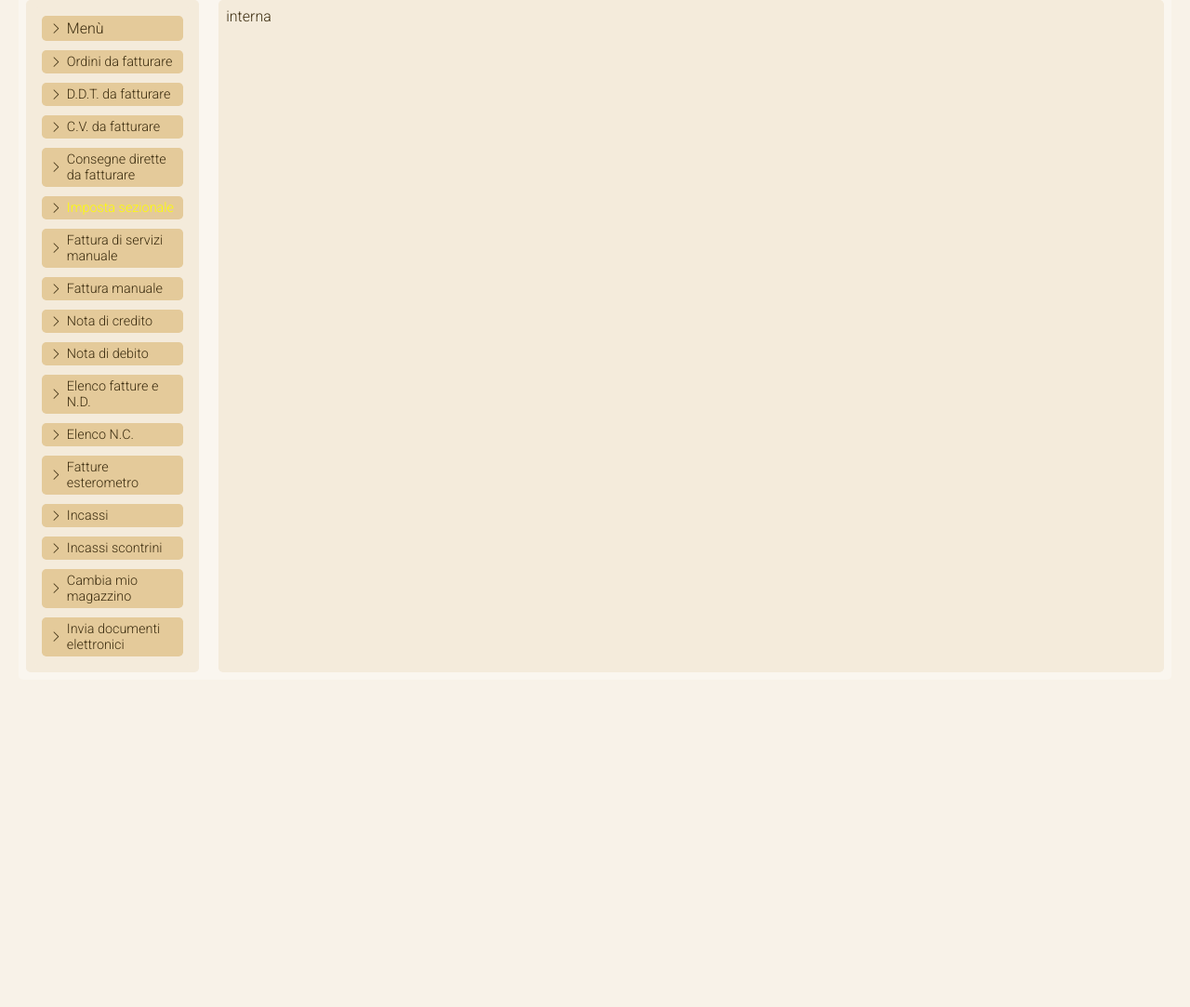
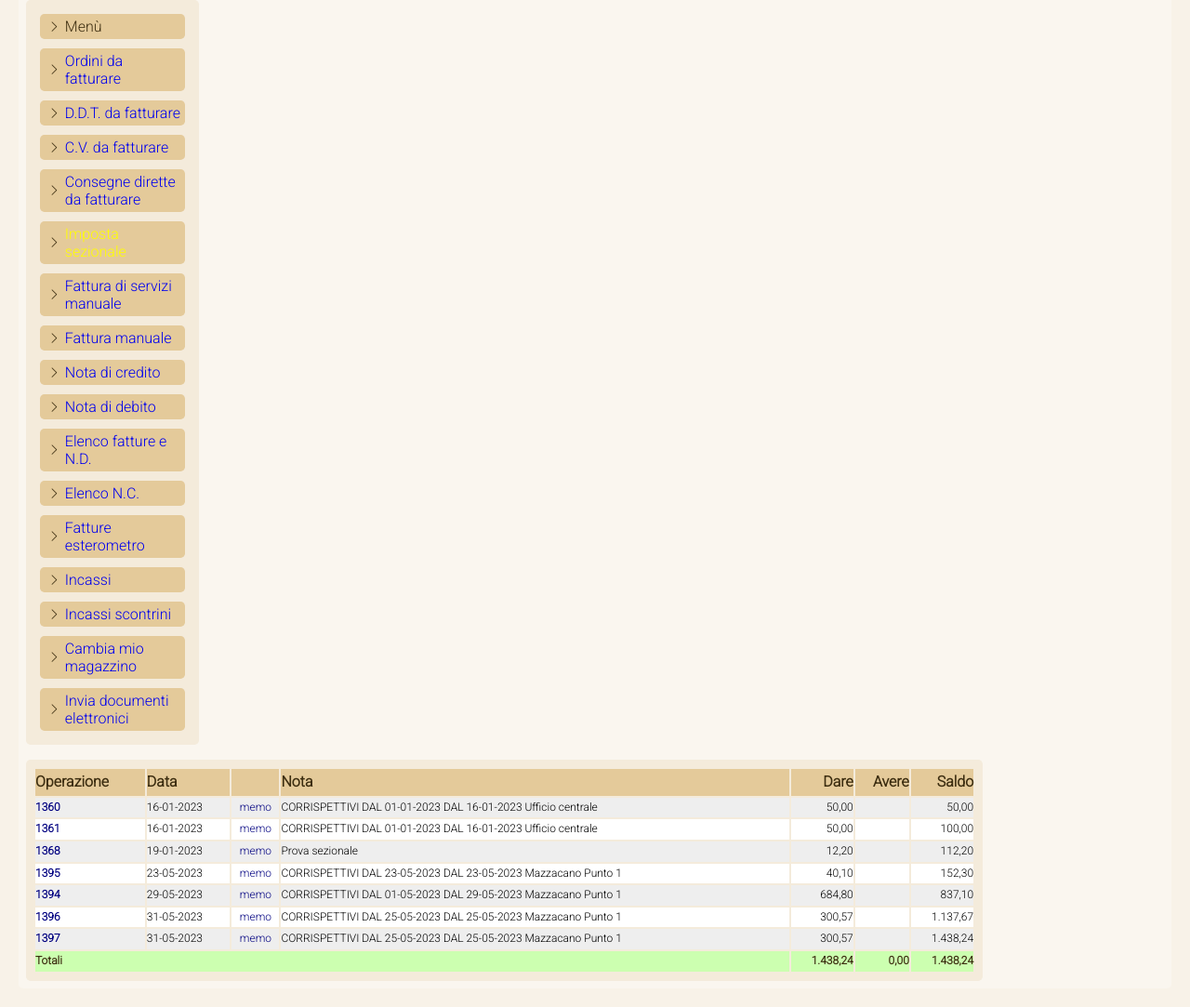
Before and after one commit to reginaldogomes/dittaweb, a website: page public/index.html in a window 1280 px wide. Shown: the part 340-1423 px from the top of the page at 93% size. Before the commit the page ends 1091 px from the top, so only its background shows below. Drawn offline with nearby package versions, Linux system fonts and the light colour scheme.

Commit message:
table add custom

```diff
--- a/public/index.html
+++ b/public/index.html
@@ -100,8 +100,7 @@
           </tbody>
         </table>
       </div>
-      <div class="regola">
-        <div class="menu-search">
+      <div class="comando">
         <table border="0" onclick="ClearMyTimeInterval();">
           <tbody>
             <tr>
@@ -179,8 +178,135 @@
           </tbody>
         </table>
       </div>
+      <div class="lavoro">
+
+
+        <table class="listato">
+          <tbody>
+            <tr class="titolo">
+              <td><strong>Operazione</strong></td>
+              <td><strong>Data</strong></td>
+              <td></td>
+              <td><strong>Nota</strong></td>
+              <td align="right"><strong>Dare</strong></td>
+              <td align="right"><strong>Avere</strong></td>
+              <td align="right"><strong>Saldo</strong></td>
+            </tr>
+            <tr bgcolor="#EEEEEE" class="riga">
+              <td><a class="link"
+                  href="javascript:NamedWindow('cont_mostraope.php?nope=1360&amp;csc=21.10',800,400,'mostraope')"><b>1360</b></a>
+              </td>
+              <td>16-01-2023</td>
+              <td align="center"><a
+                  href="javascript:NamedWindow('cont_memo.php?ope=1360&amp;caus=VEND&amp;conto=21.10&amp;campo=m_1',600,300,'promemoria')"
+                  class="link">
+                  <div id="m_1">memo</div>
+                </a></td>
+              <td>CORRISPETTIVI DAL 01-01-2023 DAL 16-01-2023 Ufficio centrale</td>
+              <td align="right">50,00</td>
+              <td>&nbsp;</td>
+              <td align="right">50,00</td>
+            </tr>
+            <tr bgcolor="#FFFFFF" class="riga">
+              <td><a class="link"
+                  href="javascript:NamedWindow('cont_mostraope.php?nope=1361&amp;csc=21.10',800,400,'mostraope')"><b>1361</b></a>
+              </td>
+              <td>16-01-2023</td>
+              <td align="center"><a
+                  href="javascript:NamedWindow('cont_memo.php?ope=1361&amp;caus=VEND&amp;conto=21.10&amp;campo=m_2',600,300,'promemoria')"
+                  class="link">
+                  <div id="m_2">memo</div>
+                </a></td>
+              <td>CORRISPETTIVI DAL 01-01-2023 DAL 16-01-2023 Ufficio centrale</td>
+              <td align="right">50,00</td>
+              <td>&nbsp;</td>
+              <td align="right">100,00</td>
+            </tr>
+            <tr bgcolor="#EEEEEE" class="riga">
+              <td><a class="link"
+                  href="javascript:NamedWindow('cont_mostraope.php?nope=1368&amp;csc=21.10',800,400,'mostraope')"><b>1368</b></a>
+              </td>
+              <td>19-01-2023</td>
+              <td align="center"><a
+                  href="javascript:NamedWindow('cont_memo.php?ope=1368&amp;caus=VEND&amp;conto=21.10&amp;campo=m_3',600,300,'promemoria')"
+                  class="link">
+                  <div id="m_3">memo</div>
+                </a></td>
+              <td>Prova sezionale</td>
+              <td align="right">12,20</td>
+              <td>&nbsp;</td>
+              <td align="right">112,20</td>
+            </tr>
+            <tr bgcolor="#FFFFFF" class="riga">
+              <td><a class="link"
+                  href="javascript:NamedWindow('cont_mostraope.php?nope=1395&amp;csc=21.10',800,400,'mostraope')"><b>1395</b></a>
+              </td>
+              <td>23-05-2023</td>
+              <td align="center"><a
+                  href="javascript:NamedWindow('cont_memo.php?ope=1395&amp;caus=VEND&amp;conto=21.10&amp;campo=m_4',600,300,'promemoria')"
+                  class="link">
+                  <div id="m_4">memo</div>
+                </a></td>
+              <td>CORRISPETTIVI DAL 23-05-2023 DAL 23-05-2023 Mazzacano Punto 1</td>
+              <td align="right">40,10</td>
+              <td>&nbsp;</td>
+              <td align="right">152,30</td>
+            </tr>
+            <tr bgcolor="#EEEEEE" class="riga">
+              <td><a class="link"
+                  href="javascript:NamedWindow('cont_mostraope.php?nope=1394&amp;csc=21.10',800,400,'mostraope')"><b>1394</b></a>
+              </td>
+              <td>29-05-2023</td>
+              <td align="center"><a
+                  href="javascript:NamedWindow('cont_memo.php?ope=1394&amp;caus=VEND&amp;conto=21.10&amp;campo=m_5',600,300,'promemoria')"
+                  class="link">
+                  <div id="m_5">memo</div>
+                </a></td>
+              <td>CORRISPETTIVI DAL 01-05-2023 DAL 29-05-2023 Mazzacano Punto 1</td>
+              <td align="right">684,80</td>
+              <td>&nbsp;</td>
+              <td align="right">837,10</td>
+            </tr>
+            <tr bgcolor="#FFFFFF" class="riga">
+              <td><a class="link"
+                  href="javascript:NamedWindow('cont_mostraope.php?nope=1396&amp;csc=21.10',800,400,'mostraope')"><b>1396</b></a>
+              </td>
+              <td>31-05-2023</td>
+              <td align="center"><a
+                  href="javascript:NamedWindow('cont_memo.php?ope=1396&amp;caus=VEND&amp;conto=21.10&amp;campo=m_6',600,300,'promemoria')"
+                  class="link">
+                  <div id="m_6">memo</div>
+                </a></td>
+              <td>CORRISPETTIVI DAL 25-05-2023 DAL 25-05-2023 Mazzacano Punto 1</td>
+              <td align="right">300,57</td>
+              <td>&nbsp;</td>
+              <td align="right">1.137,67</td>
+            </tr>
+            <tr bgcolor="#EEEEEE" class="riga">
+              <td><a class="link"
+                  href="javascript:NamedWindow('cont_mostraope.php?nope=1397&amp;csc=21.10',800,400,'mostraope')"><b>1397</b></a>
+              </td>
+              <td>31-05-2023</td>
+              <td align="center"><a
+                  href="javascript:NamedWindow('cont_memo.php?ope=1397&amp;caus=VEND&amp;conto=21.10&amp;campo=m_7',600,300,'promemoria')"
+                  class="link">
+                  <div id="m_7">memo</div>
+                </a></td>
+              <td>CORRISPETTIVI DAL 25-05-2023 DAL 25-05-2023 Mazzacano Punto 1</td>
+              <td align="right">300,57</td>
+              <td>&nbsp;</td>
+              <td align="right">1.438,24</td>
+            </tr>
+            <tr class="totali">
+              <td colspan="4">Totali</td>
+              <td align="right">1.438,24</td>
+              <td align="right">0,00</td>
+              <td align="right">1.438,24</td>
+            </tr>
+          </tbody>
+        </table>
+
       </div>
-      <div class="interna">interna</div>
     </div>
 
   </main>
--- a/public/preferences.css
+++ b/public/preferences.css
@@ -404,16 +404,16 @@ p {
   background-color: var(--primary--color--600);
   width: 100%;
 }
-.regola {
+.comando {
   background-color: var(--primary--color--500);
   width: 15%;
 }
-.interna {
+.lavoro {
   background-color: var(--primary--color--500);
-  width: 82%;
+  width: 83%;
 }
 
-.menu-search {
+.comando {
   display: flex;
   background-color: var(--primary--color--500);
   margin-left: auto;
@@ -423,16 +423,16 @@ p {
   padding: 2px;
 }
 
-.menu-search table tbody {
+.comando table tbody {
   display: flex;
   flex-direction: column;
 }
 
-.menu-search table tbody tr {
+.comando table tbody tr {
   padding: 5px;
 }
 
-.menu-search table tbody tr td {
+.comando table tbody tr td {
   padding: 4px;
   background-color: var(--secondary--color--200);
   display: flex;
@@ -440,7 +440,7 @@ p {
   border-radius: var(--border-radius);
   -webkit-border-radius: var(--border-radius);
 }
-.menu-search table tbody tr td:hover {
+.comando table tbody tr td:hover {
   background-color: var(--secondary--color--300);
 }
 
@@ -449,22 +449,35 @@ p {
   font-family: "bootstrap-icons";
   transition: 0.3s;
 } */
-.menu-search table tbody tr td::before {
+.comando table tbody tr td::before {
   content: "\F285";
   font-family: "bootstrap-icons";
   font-size: 0.8rem;
   padding: 0 5px 0 5px;
 }
-.menu-search table tbody tr td:not(:first-child) {
+.comando table tbody tr td:not(:first-child) {
   content: "\F285";
   font-family: "bootstrap-icons";
   font-size: 0.8rem;
   padding: 0 5px 0 5px;
 }
 /* :not(:first-child) */
-.menu-search table tbody tr td a {
+.comando table tbody tr td .clickarea {
   font-size: 0.9em;
   color: var(--link);
+}
+
+/* .clickarea {
+  color: white;
+  font-size: 16px;
+  font-weight: bold;
+  text-align: center;
+  text-decoration: none;
+  line-height: 24px;
+} */
+
+.comando table tbody tr td .clickarea:hover {
+  font-size: 0.9em;
 }
 
 .footer {
@@ -602,20 +615,6 @@ A:visited.vocemenu {
 A:hover.vocemenu {
   color: #9e9e9e;
   transition: color 0.3s;
-}
-
-.clickarea {
-  color: white;
-  font-size: 16px;
-  font-weight: bold;
-  text-align: center;
-  text-decoration: none;
-  line-height: 24px;
-}
-
-:hover.clickarea {
-  color: GRAY;
-  font-size: 18px;
 }
 
 .clickareax {
@@ -989,26 +988,26 @@ A:hover.vocemenu {
   border-spacing: 3px;
 }
 
-.comando {
+/* .comando {
   background-color: #404040;
   color: #91a2ff;
   width: 220px;
   min-width: 220px;
   border: 3px solid #a0a0a0;
-  /*border-radius: 25px; -webkit-border-radius: 25px */
+  /*border-radius: 25px; -webkit-border-radius: 25px
   font-weight: bold;
   text-align: center;
   opacity: 1;
-}
+} */
 
-.lavoro {
-  font-weight: bold;
+/* .lavoro {
+  /* font-weight: bold;
   padding-left: 4px;
   padding-right: 4px;
   border-spacing: 12px;
-  border: 2px solid #a0a0a0;
+  border: 2px solid #a0a0a0; */
   /*border-radius: 5px; -webkit-border-radius: 5px; */
-}
+} */
 
 .bar {
   color: WHITE;
@@ -1049,9 +1048,9 @@ A:hover.vocemenu {
 }
 
 .titolo {
-  background-color: #d1d6ff;
+  background-color: var(--secondary--color--200);
   font-weight: bold;
-  font-size: 14px;
+  font-size: 1rem;
   border: 0px solid #a0a0a0;
   /*border-radius: 25px; -webkit-border-radius: 25px;*/
 }
```
Lines whose indentation alone changed are shown as unchanged.
